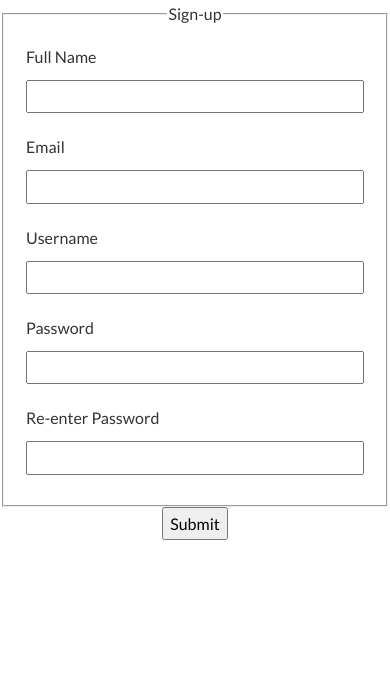
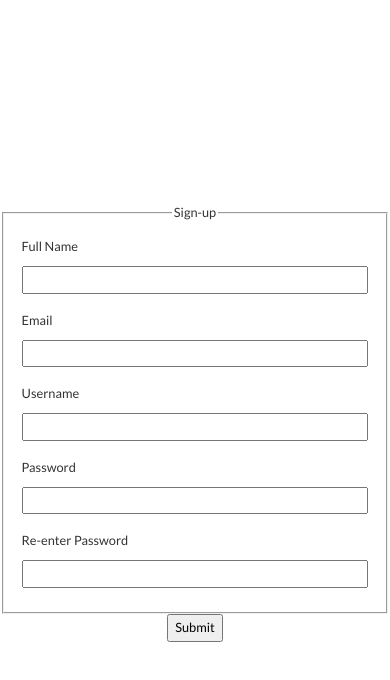
Before and after one commit to karimshalapy/Robusta-Technical-Frontend-Task, a React (Create React App) app: page / in a window 390 px wide. Shown: the top 680 px of the page. Built offline with nearby package versions, Linux system fonts and the light colour scheme.

Commit message:
feat: add media queries for root font size

```diff
--- a/src/index.css
+++ b/src/index.css
@@ -10,6 +10,25 @@ html {
 
 html:focus-within {
   scroll-behavior: smooth;
+}
+
+/*1800px*/
+@media only screen and (min-width: 112.5em) {
+  html {
+    font-size: 75%;
+  }
+}
+/*1200px*/
+@media only screen and (max-width: 75em) {
+  html {
+    font-size: 56.25%;
+  }
+}
+/*900px*/
+@media only screen and (max-width: 56.25em) {
+  html {
+    font-size: 50%;
+  }
 }
 
 @media (prefers-reduced-motion: reduce) {
@@ -35,6 +54,12 @@ body {
   color: #333;
   -webkit-font-smoothing: antialiased;
   -moz-osx-font-smoothing: grayscale;
+}
+
+#root {
+  display: grid;
+  place-items: center;
+  min-height: 100vh;
 }
 
 *,
```
